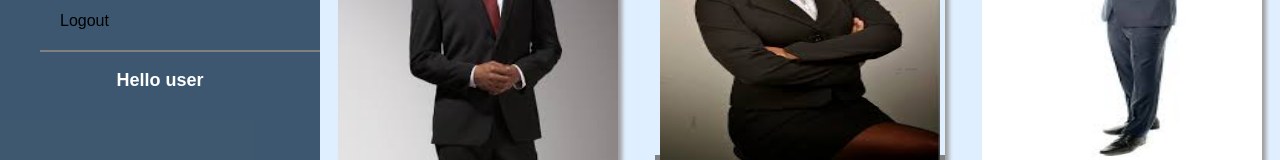
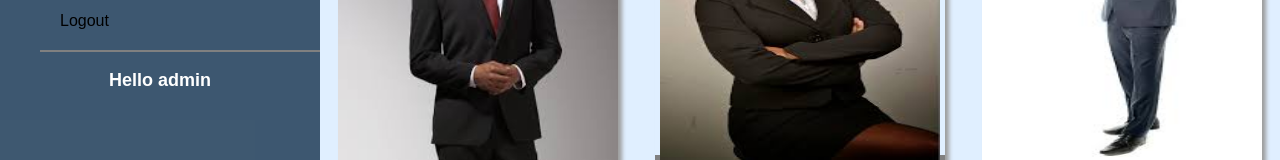
Before and after one commit to Ally4/Your-Vote-React, a React (Create React App) app: page /edit-delete in a window 1280 px wide. Shown: the part 389-549 px from the top of the page. Built offline with nearby package versions, Linux system fonts and the light colour scheme.

Commit message:
feature(campaign):edit-delete change-in-the-naming-in-the-page [finishes #172076097]

```diff
--- a/src/components/EditDelete.js
+++ b/src/components/EditDelete.js
@@ -24,7 +24,7 @@ class EditDelete extends Component {
                 <li><Link to="./results-admin">Results</Link></li>
                 <li><Link to="/">Logout</Link></li>
             </ul>
-            <p className="greet">Hello user</p>
+            <p className="greet">Hello admin</p>
         </div>
         <div className="subcontent-vote">
             <h3>Hello, make your choice!.</h3>
```
